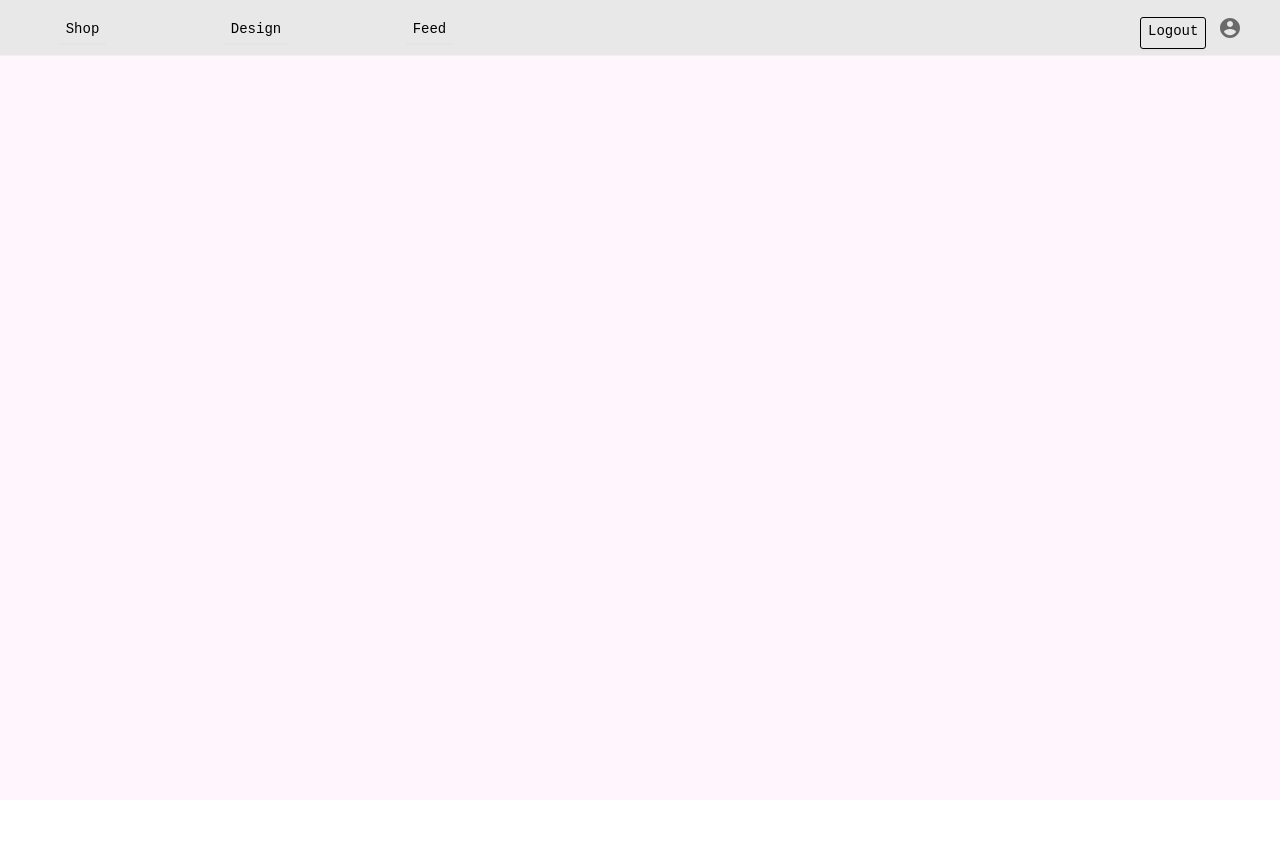
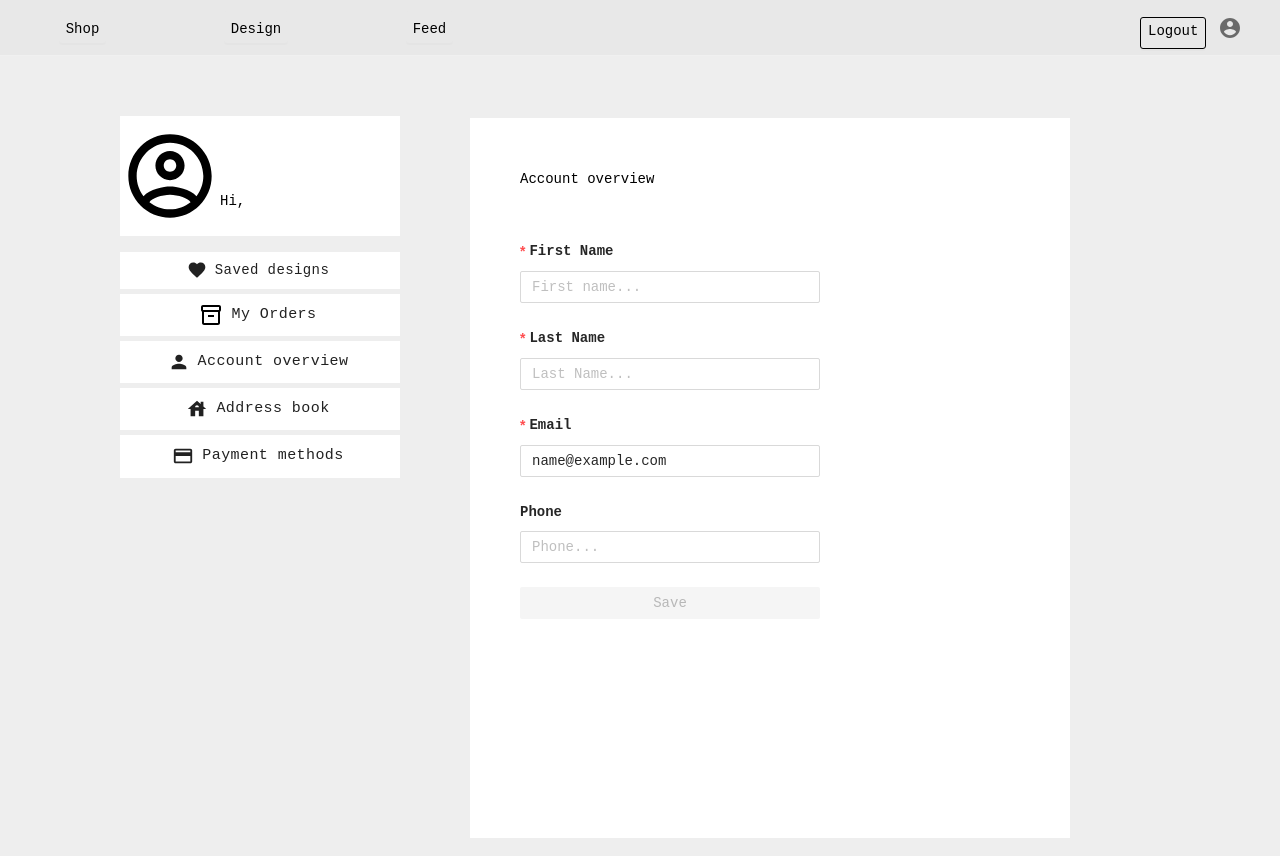
Before and after one commit to benceVadasz/rug-rets-react-typescript, a React (Create React App) app in the folder client/: page /profile/account in a window 1280 px wide. Before the commit the page ends 800 px from the top, so only its background shows below. Built offline with nearby package versions, Linux system fonts and the light colour scheme; no server answers; sample sign-in values are in the browser's storage.

Commit message:
Adds logic of personal profile update

```diff
--- a/client/src/App.tsx
+++ b/client/src/App.tsx
@@ -16,7 +16,7 @@ function App() {
             <Navbar/>
             <Route exact path="/login" children={<Login/>}/>
             <Route exact path="/register" children={<Register/>}/>
-            <Route exact path="/profile" children={<Profile/>}/>
+            <Route path="/profile" children={<Profile/>}/>
             <Route exact path="/design" children={<Design/>}/>
             <Route exact path="/design/:id" children={<DesignDetails/>}
             />
--- a/client/src/components/profile/ProfilePersonalInfo.tsx
+++ b/client/src/components/profile/ProfilePersonalInfo.tsx
@@ -1,11 +1,70 @@
-import React, { Component } from 'react'
+import React from 'react'
+import * as s from '../../styles/ProfilePersonalInfo.styles'
+import { Col} from "antd";
+import * as RS from "../../styles/Register.styles";
+import {useState} from "react";
+import {useDispatch} from "react-redux";
+import {editProfile} from "../../state/actions/auth";
 
-export default class ProfilePersonalInfo extends Component {
-  render() {
+const ProfilePersonalInfo = () => {
+
+  const dispatch = useDispatch();
+  const userState = JSON.parse(localStorage.getItem('profile') as string)?.result
+
+  const [givenName, setFirstName] = useState<string>(userState?.givenName);
+  const [familyName, setLastName] = useState<string>(userState?.familyName);
+  const [email, setEmail] = useState<string>(userState?.email);
+  const [phone, setPhone] = useState<string>(userState?.phone);
+
+  const noChange = givenName === userState?.givenName && familyName === userState?.familyName
+      && email === userState?.email && phone === userState?.phone;
+
+  const saveInfo = () => {
+      dispatch(editProfile({givenName, familyName, email, phone},
+          userState?._id ? userState?._id : userState?.googleId))
+    };
+
     return (
-      <div>
+        <s.Paper>
+          <s.Title>
+            <s.Text className={"lower-case"}>
+              Account overview
+            </s.Text>
+          </s.Title>
+          <s.Container onFinish={saveInfo} layout="vertical">
+            <Col>
+              <RS.Field
+                  label={'First Name'}
+                  rules={[{required: true, message: "Please enter your first name!"}]}
+                  name="first name"
+              >
+                <RS.InputField defaultValue={givenName ? givenName : ""} placeholder="First name..." onChange={(e) => setFirstName(e.target.value)}/>
+              </RS.Field>
+              <RS.Field
+                  label={'Last Name'}
+                  name="last name"
+                  rules={[{required: true, message: "Please enter your last name!"}]}
+              >
+                <RS.InputField defaultValue={familyName ? familyName : ""} placeholder="Last Name..." onChange={(e) => setLastName(e.target.value)}/>
+              </RS.Field>
+              <RS.Field
+                  label={'Email'}
+                  name="email"
+                  rules={[{required: true, message: "Please enter email!"}]}
+              >
+                <RS.InputField defaultValue={email ? email : ""} placeholder="Email..." onChange={(e) => setEmail(e.target.value)}/>
+              </RS.Field>
+              <RS.Field
+                  label={'Phone'}
+                  name="phone"
+              >
+                <RS.InputField defaultValue={phone ? phone : ""} placeholder="Phone..." onChange={(e) => setPhone(e.target.value)}/>
+              </RS.Field>
+              <RS.SaveButton disabled={noChange} htmlType="submit">Save</RS.SaveButton>
+            </Col>
+          </s.Container>
+        </s.Paper>
+    )
+}
 
-      </div>
-    )
-  }
-}
+export default ProfilePersonalInfo
--- a/client/src/state/actions/auth.ts
+++ b/client/src/state/actions/auth.ts
@@ -1,5 +1,5 @@
 import * as api from '../../api';
-import {AuthAction, EDIT, SIGN_IN, SIGN_UP, signInData, signUpData, updatedUser} from "../../types";
+import {AuthAction, EDIT, SIGN_IN, SIGN_UP, signInData, signUpData, UpdatedUser} from "../../types";
 import {ThunkAction} from "redux-thunk";
 import {RootState} from "../store";
 import {Dispatch} from "redux";
@@ -32,7 +32,7 @@ export const signUp = (formData: signUpData, history: any): ThunkAction<void, Ro
     }
 }
 
-export const editProfile = (formData: updatedUser, id: string): ThunkAction<void, RootState, null,AuthAction> =>
+export const editProfile = (formData: UpdatedUser, id: string): ThunkAction<void, RootState, null,AuthAction> =>
     async (dispatch: Dispatch<AuthAction>) => {
     try {
         const { data } = await api.editProfile(formData, id);
--- /dev/null
+++ b/client/src/styles/ProfilePersonalInfo.styles.ts
@@ -0,0 +1,47 @@
+import styled from "@emotion/styled";
+import {Form, Button as AntButton, Typography} from "antd";
+
+export const Paper = styled.div({
+    alignItems: "center",
+    display: "flex",
+    flexFlow: "column",
+    height: '80vh',
+});
+
+export const Text = styled(Typography)({
+
+})
+
+export const Container = styled(Form)({
+    height: 550,
+    alignSelf: 'flex-start',
+    margin: '50px 0 0 50px',
+    display: 'flex',
+    justifyContent: 'space-between',
+    flexFlow: 'column',
+});
+
+export const Title = styled.div({
+    alignSelf: 'flex-start',
+    margin: '50px 0 0 50px'
+});
+
+export const Button = styled(AntButton)({
+    backgroundColor: '#2D2D2D',
+    width: 300,
+    marginTop: 30,
+    '&:hover': {
+        backgroundColor: '#424642',
+    }
+});
+// export const Disabled = styled {
+//     backgroundColor: '#DDDDDD',
+//         color: 'white !important',
+//         fontFamily: "'IBM Plex Mono', monospace !important",
+//         width: 300,
+//         marginTop: 30
+// },
+export const FormItem = styled(Form.Item)({
+    width: 300,
+    borderRadius: 0
+});
--- a/client/src/styles/Register.styles.ts
+++ b/client/src/styles/Register.styles.ts
@@ -63,9 +63,24 @@ export const RegisterForm: FC<FormProps> = styled(Form)({
   justifyContent: 'space-between'
 });
 
-export const Field = styled(Form.Item)`
-
-`
+export const Field = styled(Form.Item)({
+    fontWeight: "bolder",
+    fontFamily: `${font}`
+})
 
 export const PasswordField = styled(Input.Password)``
-export const InputField = styled(Input)``
+export const InputField = styled(Input)({
+    width: 300
+})
+
+export const SaveButton = styled(AntButton)({
+    color: 'white',
+    backgroundColor: '#A6A9B6',
+    width: 300,
+    border: 'none',
+    fontFamily: `${font}`,
+    '&:hover': {
+        backgroundColor: '#747474',
+        color: 'black'
+    }
+})
```
Also changed, not shown: client/src/HOC/withDispatch.tsx (added, +17 -0 lines), client/src/types.ts (+8 -10 lines), client/src/useAppDispatch.ts (added, +13 -0 lines).
